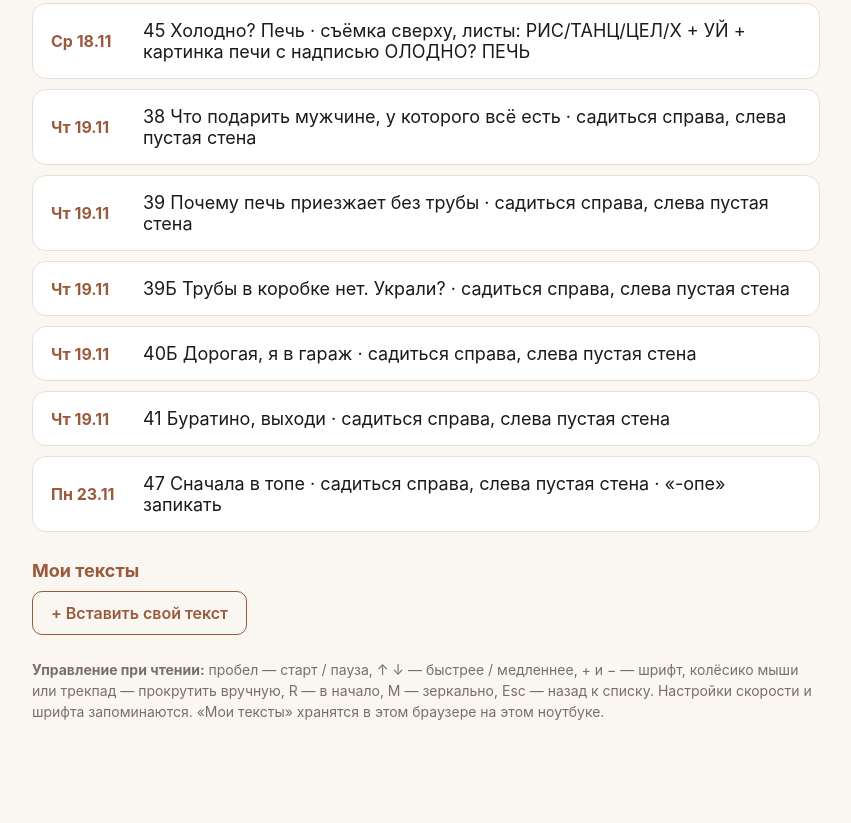
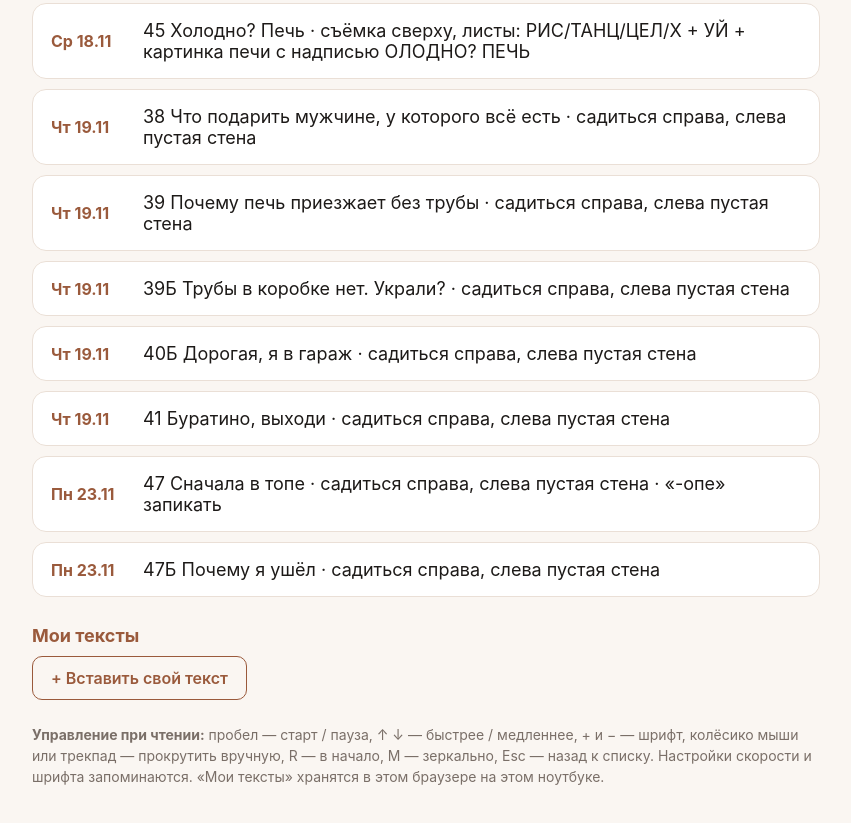
Before and after one commit to dol19sit87-cell/wardrobe, a plain HTML site: page sufler-leifelicia/index.html in a window 1280 px wide. Shown: the part 2849-3672 px from the top of the page, without its empty margins (214-1065 px from the left). Before the commit the page ends 3645 px from the top, so only its background shows below. Drawn offline with Linux system fonts and the light colour scheme.

Commit message:
Суфлёр LEIFELICIA: 47Б Почему я ушёл (текст Родиона)
Co-Authored-By: Claude Opus 5.5 <noreply@anthropic.com>
Claude-Session: https://claude.ai/code/session_01DAkAbtsTpBsaVSKP9n6XG6

```diff
--- a/sufler-leifelicia/index.html
+++ b/sufler-leifelicia/index.html
@@ -157,7 +157,7 @@ h2{font-size:18px;margin:28px 0 10px;color:var(--accent)}
   </div>
 </div>
 
-<script src="scripts.js?v=1795436363"></script>
+<script src="scripts.js?v=1795436818"></script>
 <script>
 (function(){
   var $ = function(id){return document.getElementById(id)};
--- a/sufler-leifelicia/scripts.js
+++ b/sufler-leifelicia/scripts.js
@@ -328,5 +328,12 @@ window.SCRIPTS = [
   "date": "2026-11-23",
   "title": "47 Сначала в топе · садиться справа, слева пустая стена · «-опе» запикать",
   "text": "Сначала в топе, потом в жопе.\n\nИли как глупая идея, что «первое место на Озоне — это навсегда», чуть не сделала банкротом.\n\nНаш мангал был первым по продажам в своей категории на Озон в 2024 году.\n\nПробная партия разошлась как горячие пирожки. Потом мангалы продавались так, что на производстве не успевали делать.\n\nЧерез год комиссия маркетплейсов выросла больше чем вдвое.\n\nКак итог, площадка зарабатывает больше, чем производитель! Работать стало невозможно, и я ушёл. На чужой площадке правила меняют без тебя.\n\nСохраните это видео, и если не сейчас, то позже пригодится, когда решите купить мангал с решёткой и подказанником напрямую с производства. Комиссии площадки в цене нет, и как итог цена дешевле даже, чем на маркетплейсах год назад.\n\nНапишите в комментариях МАНГАЛ, пришлю цену. Если вы магазин, напишите ОПТ."
+ },
+ {
+  "id": "l47b",
+  "day": "Пн 23.11",
+  "date": "2026-11-23",
+  "title": "47Б Почему я ушёл · садиться справа, слева пустая стена",
+  "text": "Наши мангалы на Озоне и Вайлдберриз продавались как горячие пирожки с первого дня. А потом всё было наоборот.\n\nВ конце скажу то, что вам как покупателю понравится больше всего.\n\nМангал был первым в своей категории по продажам в 2024 году. Вопрос: почему я оттуда ушёл?\n\nЗа 2025–2026 годы комиссия, логистика, хранение и штрафы маркетплейсов выросли больше чем вдвое.\n\nНа чужой площадке правила меняют без тебя.\n\nСохраните это видео, и если не сейчас, то позже пригодится, когда решите купить мангал с решёткой и подказанником напрямую с производства.\n\nСамое важное для покупателя то, что комиссии площадки в цене нет, и как итог цена дешевле даже, чем на маркетплейсах год назад.\n\nНапишите в комментариях МАНГАЛ, пришлю цену. Если вы магазин, напишите ОПТ."
  }
 ];
```
